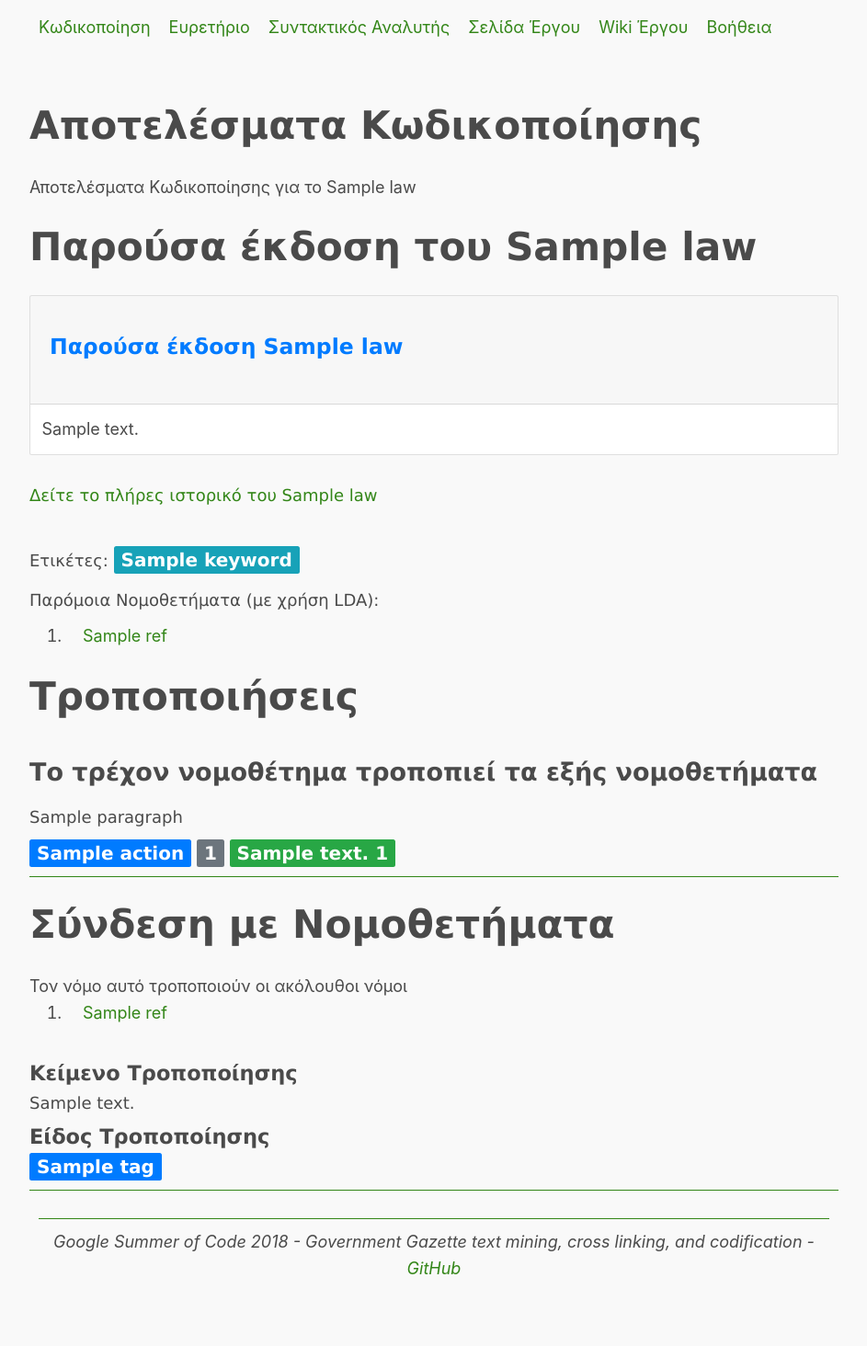
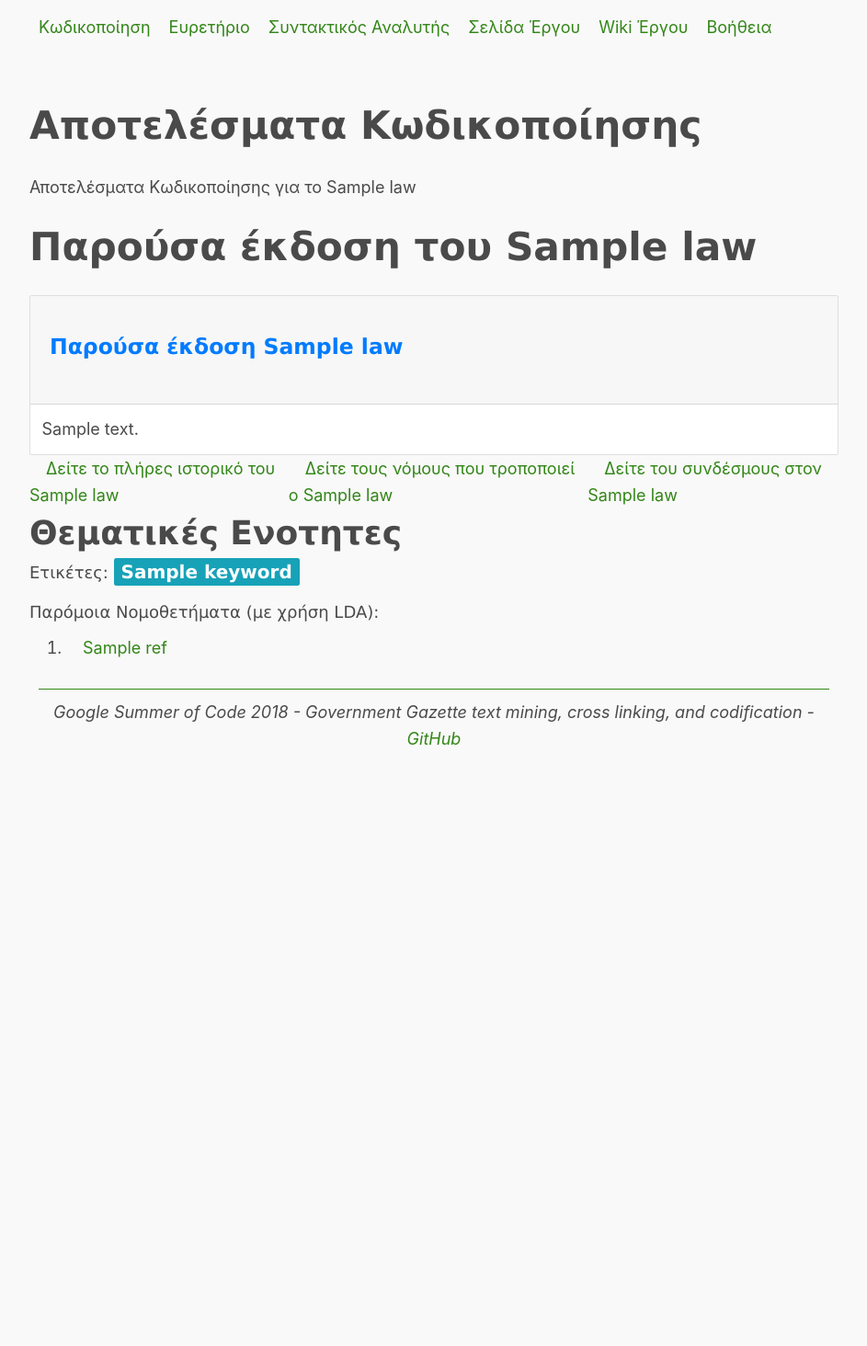
Before and after one commit to eellak/gsoc2018-3gm, a Flask app: template 3gm/templates/codify_law.html in a window 1280 px wide. Shown: the whole page at 92% size, without its empty margins (168-1111 px from the left). After the commit the page ends 810 px from the top, so only its background shows below. Run offline with Flask 2, Linux system fonts and the light colour scheme; the template is opened without the code that fills it: most values are stand-ins (such as "Sample title", 1, 10 or a date in 2020); parts of the project's set-up code (start-up, migrations or seed data) failed here and were passed over; some libraries are stand-ins or nearby versions.

Commit message:
Separate amendments from links
Former-commit-id: 695f31879cd190a3a17ad56cc0a7c07cb2a8af24
Former-commit-id: 580c009db20b8630bfc2d1c2dcabeacd5ff4cb1a

```diff
--- a/3gm/app.py
+++ b/3gm/app.py
@@ -135,6 +135,33 @@ def codify_law(identifier=None):
     except KeyError:
         return render_template('error.html')
 
+    articles = sorted(law.sentences.keys())
+
+    try:
+        topics = list(codifier.db.topics.find({
+            'statutes': data['law']
+        }))[0]
+
+    except IndexError:
+        topics = None
+
+
+    return render_template('codify_law.html', **locals())
+
+@app.route('/amendment', methods=['POST', 'GET'])
+def amendment(identifier=None):
+    if request.method == 'POST':
+        data = request.form
+    elif request.method == 'GET':
+        identifier = request.args.get('identifier')
+        print(identifier)
+        data = {'law': identifier}
+
+    try:
+        law = codifier.laws[data['law']]
+    except KeyError:
+        return render_template('error.html')
+
     # amendments
     amendments = []
 
@@ -157,26 +184,30 @@ def codify_law(identifier=None):
             except BaseException:
                 continue
 
+    return render_template('amendment.html', **locals())
+
+@app.route('/links', methods=['POST', 'GET'])
+def links(identifier=None):
+    if request.method == 'POST':
+        data = request.form
+    elif request.method == 'GET':
+        identifier = request.args.get('identifier')
+        data = {'law': identifier}
+
+    corpus = codifier.get_law(data['law'], export_type='markdown')
+    corpus = render_links(corpus)
     try:
-        refs = codifier.links[data['law']].links_to
+        law = codifier.laws[data['law']]
+    except KeyError:
+        return render_template('error.html')
+
+    try:
+        links = codifier.links[data['law']].sort()
         links = codifier.links[data['law']].organize_by_text()
     except KeyError:
-        links = {}
-        refs = []
+        links = []
 
-    try:
-        topics = list(codifier.db.topics.find({
-            'statutes': data['law']
-        }))[0]
-
-    except IndexError:
-        topics = None
-
-
-    return render_template('codify_law.html', **locals())
-
-
-
+    return render_template('links.html', **locals())
 
 @app.route('/history')
 def history():
@@ -289,7 +320,6 @@ def render_links(content):
 
     return ''.join(splitted)
 
-
 def to_hyperlink(l, link_type='markdown'):
     u = url_for('codify_law', identifier=l)
     if link_type == 'html':
@@ -310,4 +340,4 @@ def listify(s):
 if __name__ == '__main__':
     app.jinja_env.globals.update(render_badges=render_badges)
     sys.setdefaultencoding('utf-8')
-    app.run(host='0.0.0.0')
+    app.run(debug=True, host='0.0.0.0')
--- a/3gm/templates/codify_law.html
+++ b/3gm/templates/codify_law.html
@@ -25,11 +25,16 @@
   </div>
   </div>
 
-<br>
-  <p><a href="{{ url_for('history', identifier=data['law'] )}}">Δείτε το πλήρες ιστορικό του {{ data['law'] }}</a></p>
+<ul class='law-options'>
+<li><a href="{{ url_for('history', identifier=data['law'] )}}">Δείτε το πλήρες ιστορικό του {{ data['law'] }}</a></li>
+<li><a href="{{ url_for('amendment', identifier=data['law'] )}}">Δείτε τους νόμους που τροποποιεί ο {{ data['law'] }}</a></li>
+<li><a href="{{ url_for('links', identifier=data['law'] )}}">Δείτε του συνδέσμους στον {{ data['law'] }}</a></li>
+</ul>
 
-<br>
+
 {% if topics %}
+<h2>Θεματικές Ενοτητες</h2>
+
 <p class="sparse">Ετικέτες: {{ topics['keywords'] | render_badges_single('info') | safe }}</p>
 
 <p>Παρόμοια Νομοθετήματα (με χρήση LDA):
@@ -42,51 +47,7 @@
 
 {% endif %}
 
-<h1>Τροποποιήσεις</h1>
-
-<h4>Το τρέχον νομοθέτημα τροποπιεί τα εξής νομοθετήματα</h4>
-
-{% for amendment in amendments %}
-  <p>{{ amendment['paragraph'] }}</p>
-
-  {% for b in amendment['badges'] %}
-  <p>{{ b | render_badges_from_tree | safe }}</p>
-
-  {% endfor %}
-
-  <hr>
-
-{% endfor %}
 
 
-{% if refs != [] %}
-<h1>Σύνδεση με Νομοθετήματα</h1>
-
-Τον νόμο αυτό τροποποιούν οι ακόλουθοι νόμοι
-
-<ol>
-  {% for ref in refs %}
-    <li><a href="{{ url_for('codify_law', identifier=ref )}}">{{ ref }}</a></li>
-  {% endfor %}
-</ol>
-
-<br>
-
-{% for text, tags in links.items() %}
-
-  <h5>Κείμενο Τροποποίησης</h5>
-  <p>{{ text }}</p>
-
-  <h5>Είδος Τροποποίησης</h5>
-  {% for t in tags %}
-    <p>{{ t | render_badges | safe }}</p>
-  {% endfor %}
-
-
-  <hr>
-
-{% endfor %}
-
-{% endif %}
 
 {% endblock %}
```
Also changed, not shown: 3gm/templates/amendment.html (added, +28 -0 lines), 3gm/templates/links.html (added, +56 -0 lines).
